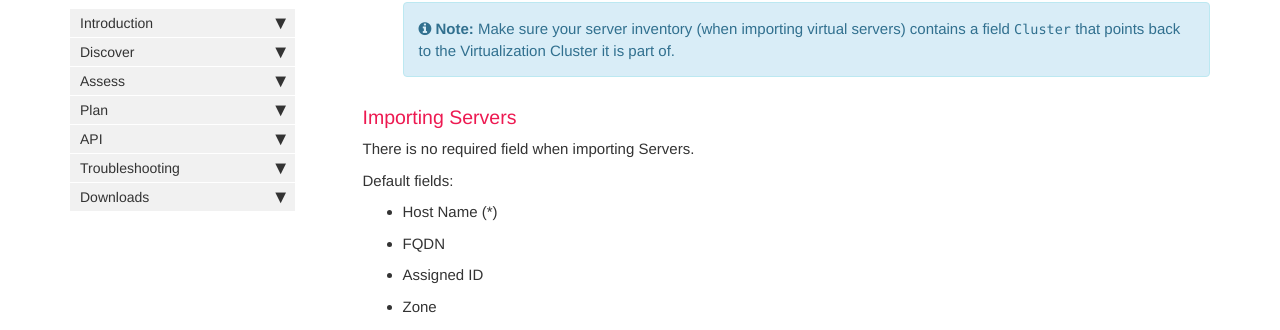
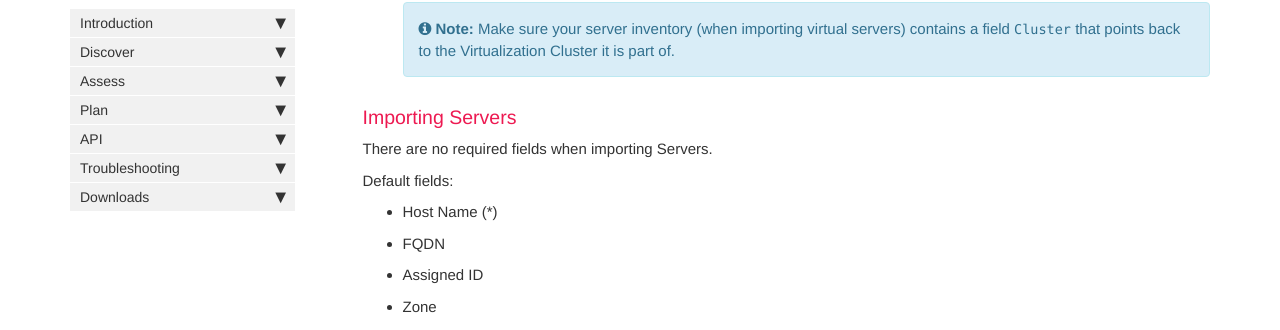
Before and after one commit to tidalmigrations/tidalmigrations.github.io, a Jekyll site: the page built from pages/user guides/importing_to_excel.md, in a window 1280 px wide and 900 px high, scrolled down 2213 px. Shown: the part 120-450 px from the top of the window. Built offline with Jekyll 4.4.1, drawn with Linux system fonts in a browser that asks for light colours; nearby versions of some CDN libraries; comment, search, counter and statistics services are not loaded.

Commit message:
Update pages/user guides/importing_to_excel.md
Co-authored-by: Philip Rees <philrees@gmail.com>

```diff
--- a/pages/user guides/importing_to_excel.md
+++ b/pages/user guides/importing_to_excel.md
@@ -76,7 +76,7 @@ There are no required fields when importing Virtualization clusters.
 
 ### Importing Servers
 
-There is no required field when importing Servers.
+There are no required fields when importing Servers.
 
 Default fields:
 - Host Name (*)
```
